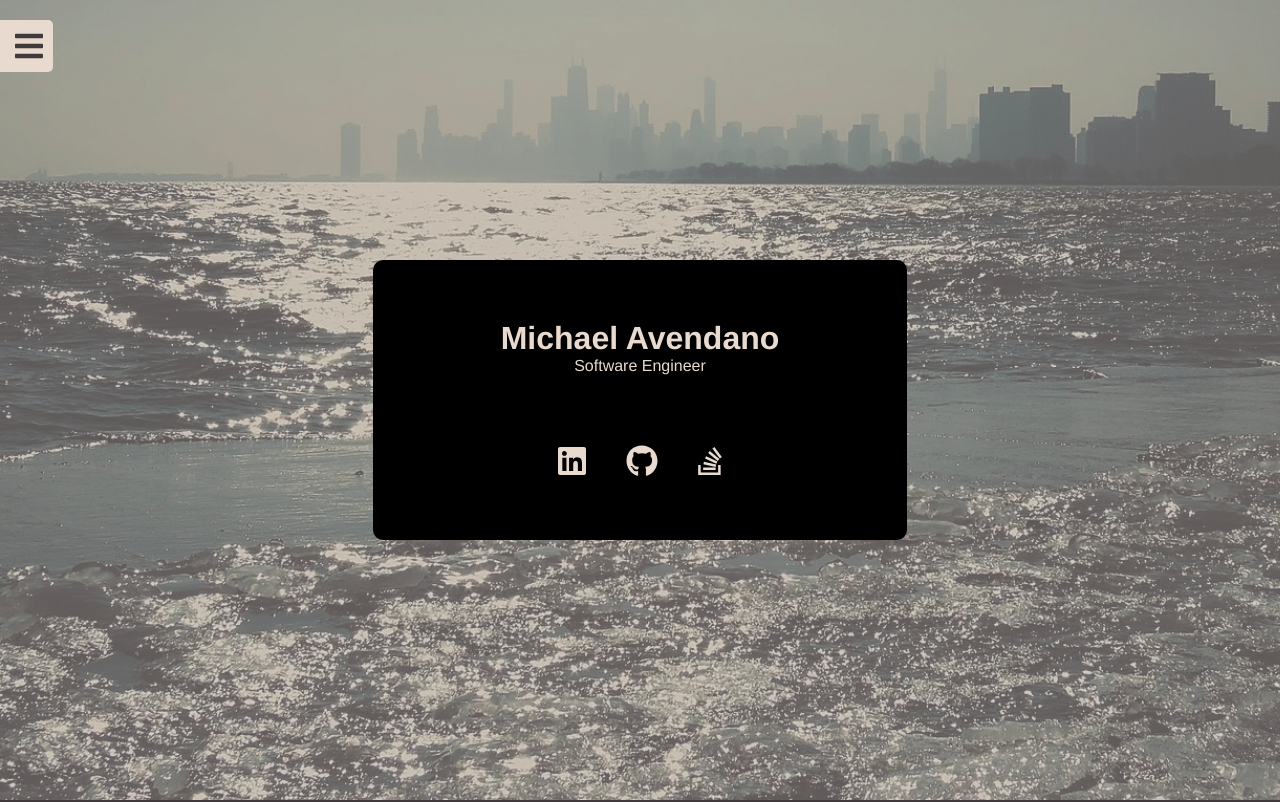
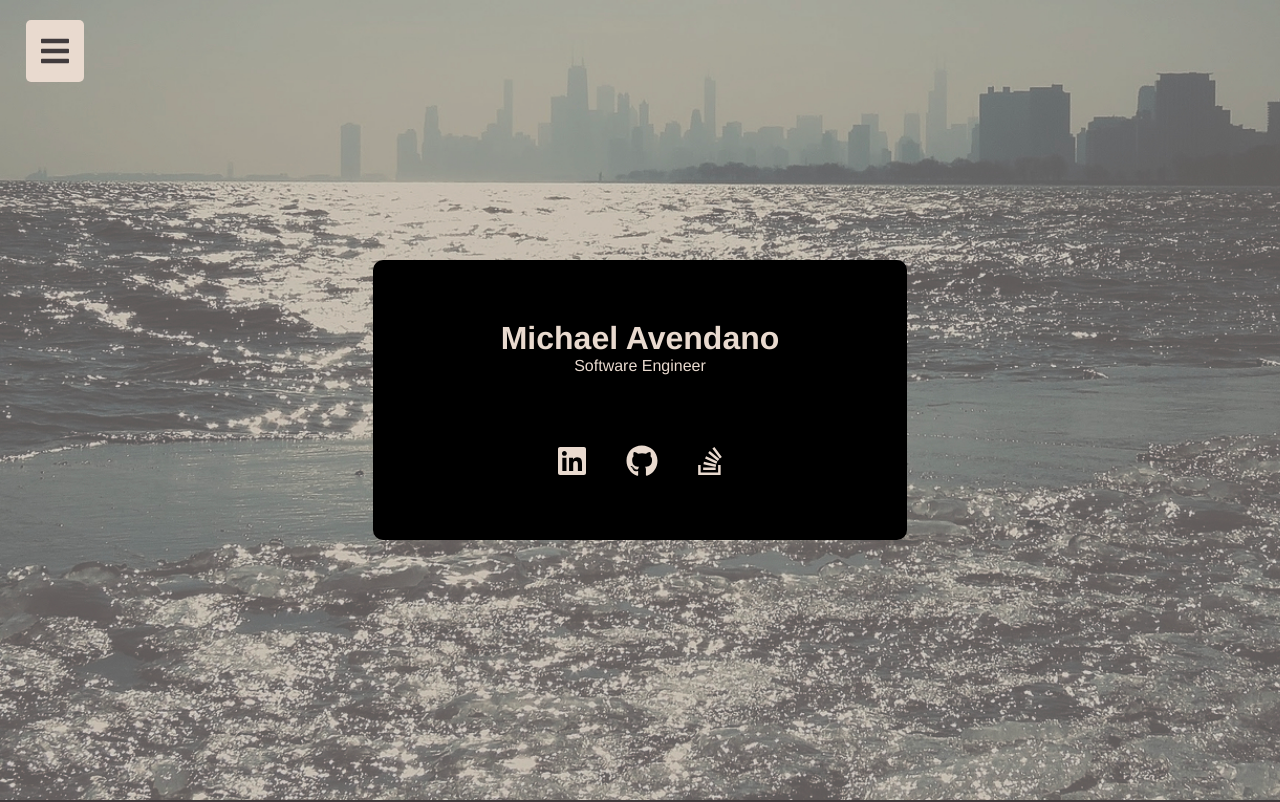
Before and after one commit to avenmia/PersonalWebsite, a Vue app: page / in a window 1280 px wide. Shown: the top 802 px of the page. Built offline with nearby package versions, Linux system fonts and the light colour scheme.

Commit message:
improving menu bar styling

```diff
--- a/src/components/menu/Menu.vue
+++ b/src/components/menu/Menu.vue
@@ -49,7 +49,12 @@ export default defineComponent({
     display: flex;
     flex-direction: column;
     background-color: #E9DACF;
+    border-radius: 5px;
     max-width: 150px;
+    align-items: flex-start;
+    margin-left: 2%;
+    padding: 10px;
+
   }
 
   a {
@@ -63,17 +68,14 @@ export default defineComponent({
     background-color: #E9DACF;
     color: #403A3C;
     border-radius: 5px;
-    padding: 10px;
-    margin-left: 10%;
+    padding: 5px;
   }
 
   .times {
-    /* background-color: #403A3C; */
-    /* color: #E9DACF; */
+    align-self: flex-end;
     background-color: #E9DACF;
     color: #403A3C;
     border-radius: 5px;
     padding: 10px;
-    margin-left: 10%;
   }
 </style>
```
